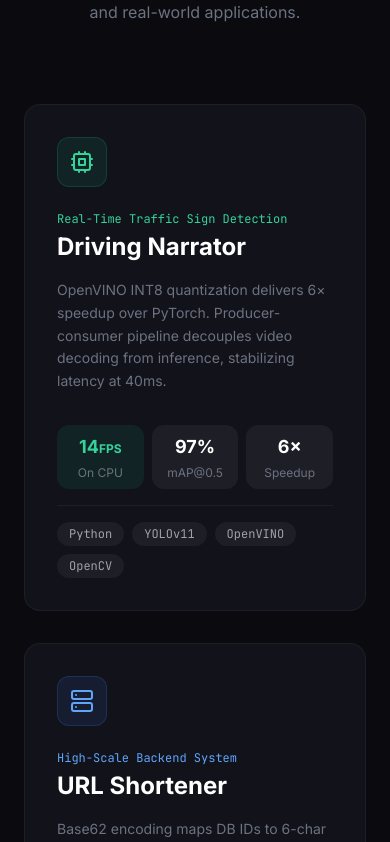
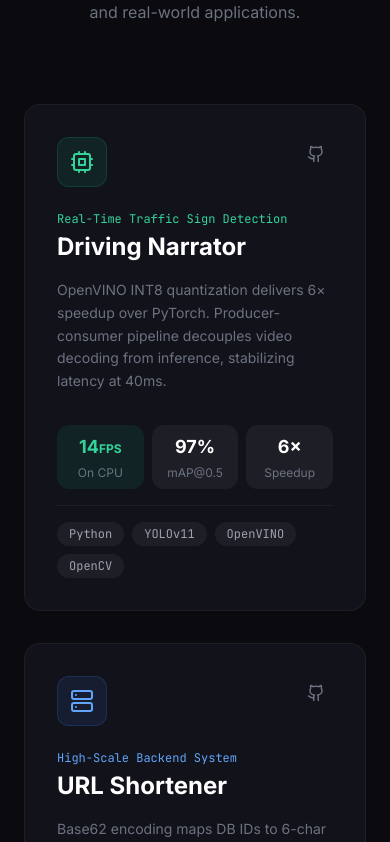
Before and after one commit to Sasaank79/Portfolio, a React (Vite) app: page / in a window 390 px wide. Shown: the part 3202-4044 px from the top of the page. Built offline with nearby package versions, Linux system fonts and the light colour scheme.

Commit message:
fix: show project links on mobile (no hover)

```diff
--- a/src/App.jsx
+++ b/src/App.jsx
@@ -535,7 +535,7 @@ function ProjectCard({ project, index }) {
                 <div className={`p-3 rounded-xl ${colors.bg} ${colors.border} border`}>
                     <Icon size={24} className={colors.text} />
                 </div>
-                <div className="flex gap-2 opacity-0 group-hover:opacity-100 transition-opacity">
+                <div className="flex gap-2 sm:opacity-0 sm:group-hover:opacity-100 transition-opacity">
                     {project.github && (
                         <a href={project.github} target="_blank" rel="noopener noreferrer" className="p-2 hover:bg-white/5 rounded-lg text-gray-500 hover:text-white transition-colors">
                             <Github size={18} />
```
Also changed, not shown: public/images/og-image.png.
